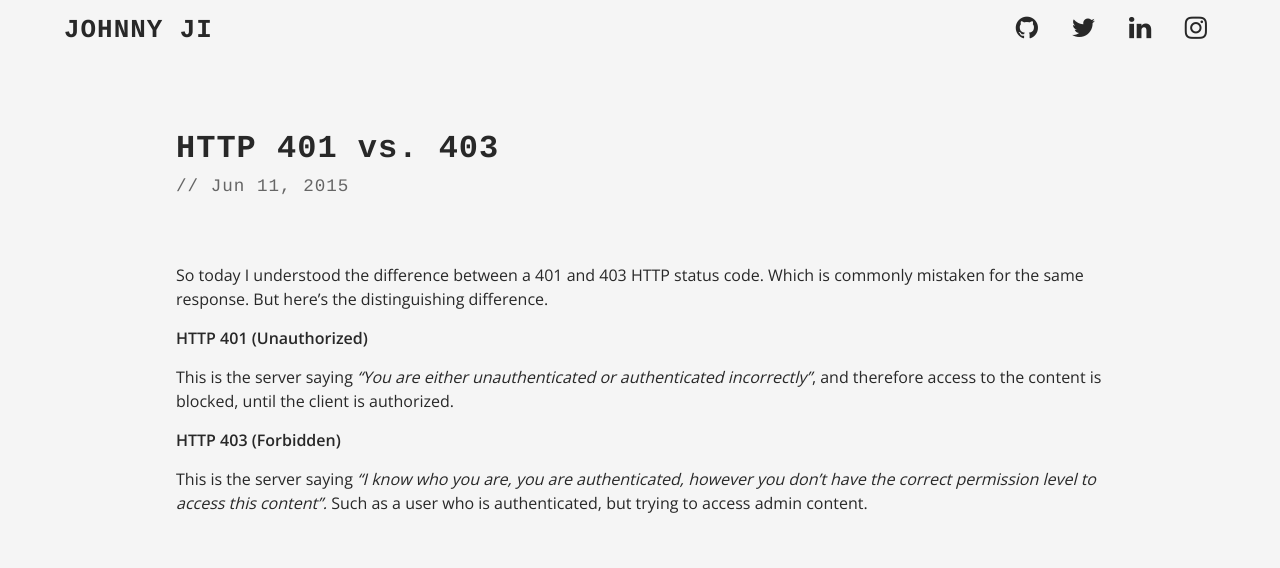
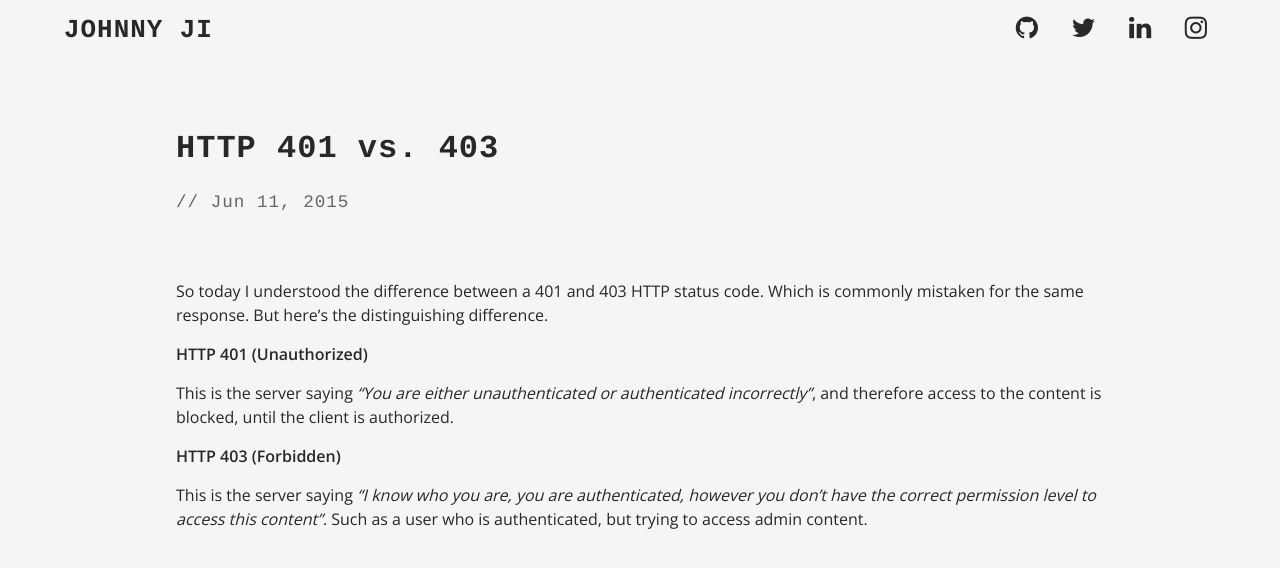
Before and after one commit to johnnyji/jekyll_blog, a Jekyll site: the page built from _posts/2015-06-11-http-401-vs-403.markdown, in a window 1280 px wide. Shown: the top 568 px of the page. Built offline with Jekyll 4.4.1, drawn with Linux system fonts in a browser that asks for light colours; nearby versions of some CDN libraries.

Commit message:
add margin bottom to post header

```diff
--- a/_sass/_post.scss
+++ b/_sass/_post.scss
@@ -12,7 +12,7 @@
       position: relative;
       font-weight: 600;
       font-size: 2rem;
-      margin: 0;
+      margin: 0 0 1rem 0;
     }
     .date {
       position: relative;
```
